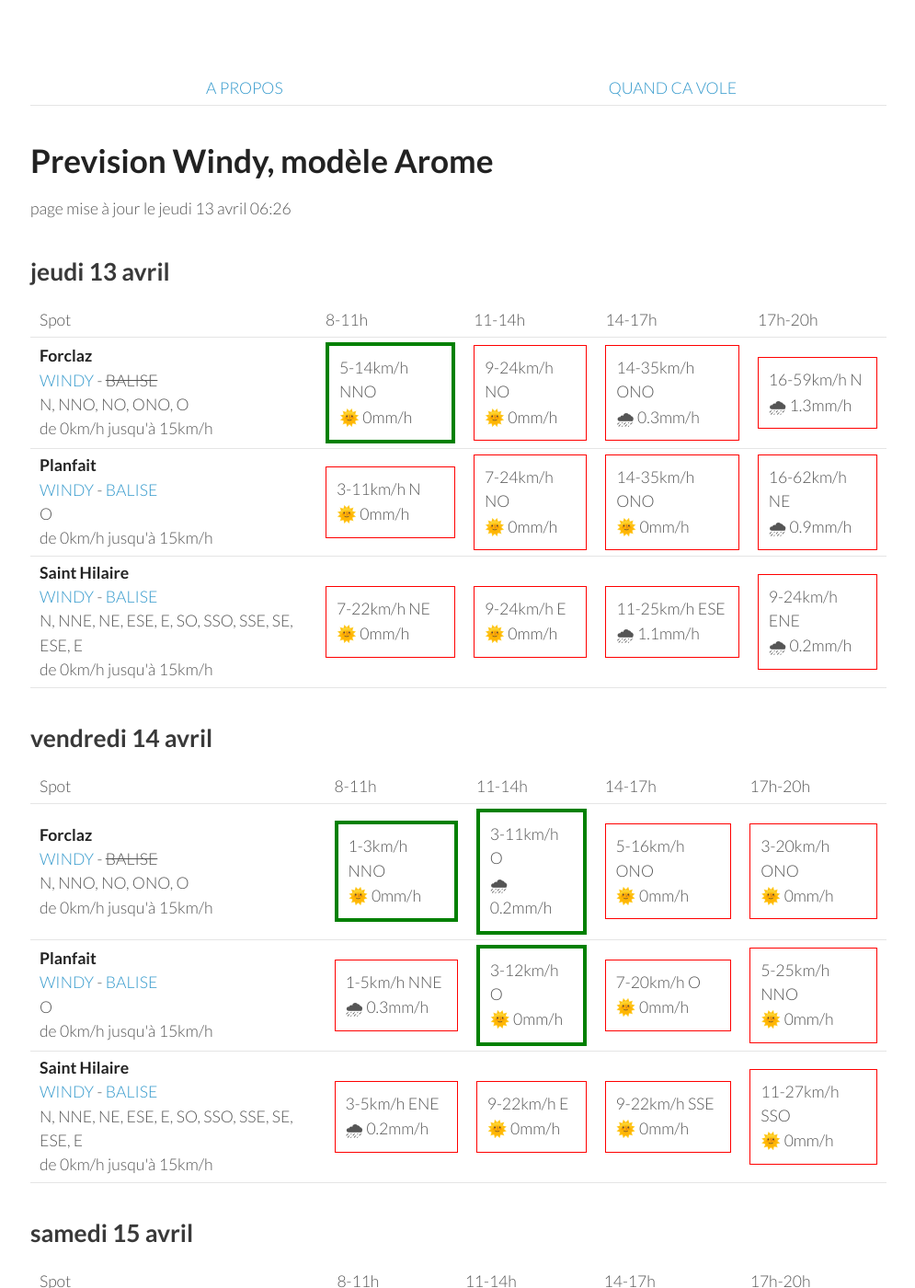
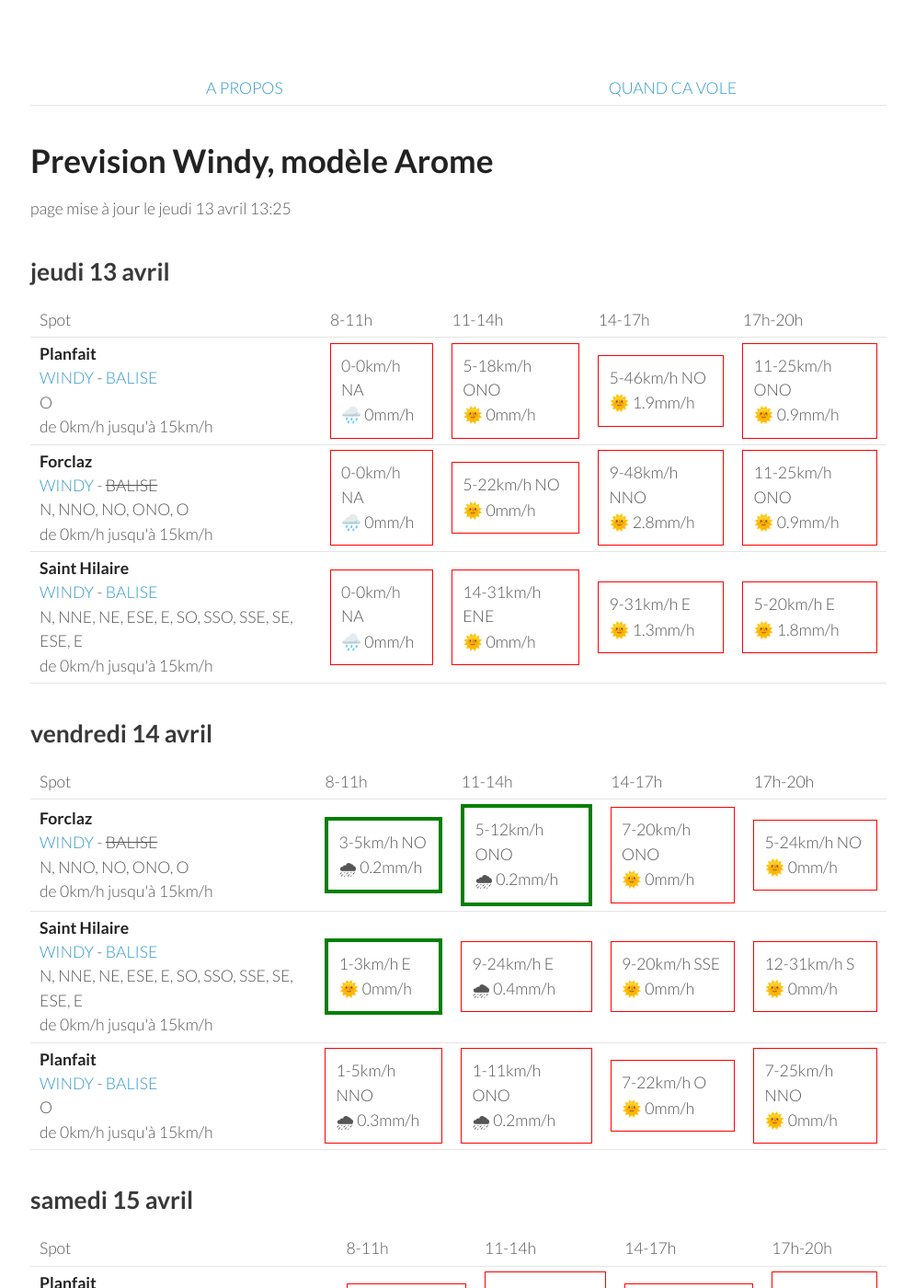
Before and after one commit to parapente-dans-le-nord/parapente-dans-le-nord.github.io, a Jekyll site: the page built from alpes_nord.markdown, in a window 1280 px wide and 1400 px high. Shown: the whole window at 92% size, without its empty margins (25-1020 px from the left). Built offline with Jekyll 4.4.1, drawn with Linux system fonts in a browser that asks for light colours; some of the changed text lies outside the part shown.

Commit message:
update index.markdown

```diff
--- a/alpes_nord.markdown
+++ b/alpes_nord.markdown
@@ -7,7 +7,7 @@ title:  "Tous les spots"
 {: .links}
 
 # Prevision Windy, modèle Arome
-page mise à jour le jeudi 13 avril 06:26
+page mise à jour le jeudi 13 avril 13:25
 
 ## jeudi 13 avril
 
@@ -22,33 +22,30 @@ page mise à jour le jeudi 13 avril 06:26
       <td>17h-20h</td>
     </tr>
 <tr>
-        <td><strong>Forclaz</strong><br><a href="https://windy.com/45.814/6.247?45.375,6.246,8,m:eVwaglz">WINDY</a> - <span class="no-balise"> BALISE </span><br> <span class="vent-favorable">N, NNO, NO, ONO, O</span><br><span class="force-vent">de 0km/h jusqu'à 15km/h</span> </td>
+        <td><strong>Planfait</strong><br><a href="https://windy.com/45.853/6.223?45.415,6.223,8">WINDY</a> - <span class=""><a href="https://www.openwindmap.org/PP496">BALISE</a> </span><br> <span class="vent-favorable">O</span><br><span class="force-vent">de 0km/h jusqu'à 15km/h</span> </td>
 
-            <td><div class="flyable"><p>5-14km/h NNO</p><p>🌞 0mm/h</p></div></td>
-            <td><div class="not-flyable"><p>9-24km/h NO</p><p>🌞 0mm/h</p></div></td>
-            <td><div class="not-flyable"><p>14-35km/h ONO</p><p>🌧 0.3mm/h</p></div></td>
-            <td><div class="not-flyable"><p>16-59km/h N</p><p>🌧 1.3mm/h</p></div></td>
-
+            <td><div class="not-flyable"><p>0-0km/h NA</p><p>🌧️ 0mm/h</p></div></td>
+            <td><div class="not-flyable"><p>5-18km/h ONO</p><p>🌞 0mm/h</p></div></td>
+            <td><div class="not-flyable"><p>5-46km/h NO</p><p>🌞 1.9mm/h</p></div></td>
+            <td><div class="not-flyable"><p>11-25km/h ONO</p><p>🌞 0.9mm/h</p></div></td>
 
     </tr>
 <tr>
-        <td><strong>Planfait</strong><br><a href="https://windy.com/45.853/6.223?45.415,6.223,8">WINDY</a> - <span class=""><a href="https://www.openwindmap.org/PP496">BALISE</a> </span><br> <span class="vent-favorable">O</span><br><span class="force-vent">de 0km/h jusqu'à 15km/h</span> </td>
+        <td><strong>Forclaz</strong><br><a href="https://windy.com/45.814/6.247?45.375,6.246,8,m:eVwaglz">WINDY</a> - <span class="no-balise"> BALISE </span><br> <span class="vent-favorable">N, NNO, NO, ONO, O</span><br><span class="force-vent">de 0km/h jusqu'à 15km/h</span> </td>
 
-            <td><div class="not-flyable"><p>3-11km/h N</p><p>🌞 0mm/h</p></div></td>
-            <td><div class="not-flyable"><p>7-24km/h NO</p><p>🌞 0mm/h</p></div></td>
-            <td><div class="not-flyable"><p>14-35km/h ONO</p><p>🌞 0mm/h</p></div></td>
-            <td><div class="not-flyable"><p>16-62km/h NE</p><p>🌧 0.9mm/h</p></div></td>
-
+            <td><div class="not-flyable"><p>0-0km/h NA</p><p>🌧️ 0mm/h</p></div></td>
+            <td><div class="not-flyable"><p>5-22km/h NO</p><p>🌞 0mm/h</p></div></td>
+            <td><div class="not-flyable"><p>9-48km/h NNO</p><p>🌞 2.8mm/h</p></div></td>
+            <td><div class="not-flyable"><p>11-25km/h ONO</p><p>🌞 0.9mm/h</p></div></td>
 
     </tr>
 <tr>
         <td><strong>Saint Hilaire</strong><br><a href="https://windy.com/45.307/5.888?45.087,5.889,9,m:eUFagkX">WINDY</a> - <span class=""><a href="http://www.balisemeteo.com/balise.php?idBalise=61">BALISE</a> </span><br> <span class="vent-favorable">N, NNE, NE, ESE, E, SO, SSO, SSE, SE, ESE, E</span><br><span class="force-vent">de 0km/h jusqu'à 15km/h</span> </td>
 
-            <td><div class="not-flyable"><p>7-22km/h NE</p><p>🌞 0mm/h</p></div></td>
-            <td><div class="not-flyable"><p>9-24km/h E</p><p>🌞 0mm/h</p></div></td>
-            <td><div class="not-flyable"><p>11-25km/h ESE</p><p>🌧 1.1mm/h</p></div></td>
-            <td><div class="not-flyable"><p>9-24km/h ENE</p><p>🌧 0.2mm/h</p></div></td>
-
+            <td><div class="not-flyable"><p>0-0km/h NA</p><p>🌧️ 0mm/h</p></div></td>
+            <td><div class="not-flyable"><p>14-31km/h ENE</p><p>🌞 0mm/h</p></div></td>
+            <td><div class="not-flyable"><p>9-31km/h E</p><p>🌞 1.3mm/h</p></div></td>
+            <td><div class="not-flyable"><p>5-20km/h E</p><p>🌞 1.8mm/h</p></div></td>
 
     </tr>
 
@@ -70,30 +67,30 @@ page mise à jour le jeudi 13 avril 06:26
 <tr>
         <td><strong>Forclaz</strong><br><a href="https://windy.com/45.814/6.247?45.375,6.246,8,m:eVwaglz">WINDY</a> - <span class="no-balise"> BALISE </span><br> <span class="vent-favorable">N, NNO, NO, ONO, O</span><br><span class="force-vent">de 0km/h jusqu'à 15km/h</span> </td>
 
-            <td><div class="flyable"><p>1-3km/h NNO</p><p>🌞 0mm/h</p></div></td>
-            <td><div class="flyable"><p>3-11km/h O</p><p>🌧 0.2mm/h</p></div></td>
-            <td><div class="not-flyable"><p>5-16km/h ONO</p><p>🌞 0mm/h</p></div></td>
-            <td><div class="not-flyable"><p>3-20km/h ONO</p><p>🌞 0mm/h</p></div></td>
+            <td><div class="flyable"><p>3-5km/h NO</p><p>🌧 0.2mm/h</p></div></td>
+            <td><div class="flyable"><p>5-12km/h ONO</p><p>🌧 0.2mm/h</p></div></td>
+            <td><div class="not-flyable"><p>7-20km/h ONO</p><p>🌞 0mm/h</p></div></td>
+            <td><div class="not-flyable"><p>5-24km/h NO</p><p>🌞 0mm/h</p></div></td>
+
+
+    </tr>
+<tr>
+        <td><strong>Saint Hilaire</strong><br><a href="https://windy.com/45.307/5.888?45.087,5.889,9,m:eUFagkX">WINDY</a> - <span class=""><a href="http://www.balisemeteo.com/balise.php?idBalise=61">BALISE</a> </span><br> <span class="vent-favorable">N, NNE, NE, ESE, E, SO, SSO, SSE, SE, ESE, E</span><br><span class="force-vent">de 0km/h jusqu'à 15km/h</span> </td>
+
+            <td><div class="flyable"><p>1-3km/h E</p><p>🌞 0mm/h</p></div></td>
+            <td><div class="not-flyable"><p>9-24km/h E</p><p>🌧 0.4mm/h</p></div></td>
+            <td><div class="not-flyable"><p>9-20km/h SSE</p><p>🌞 0mm/h</p></div></td>
+            <td><div class="not-flyable"><p>12-31km/h S</p><p>🌞 0mm/h</p></div></td>
 
 
     </tr>
 <tr>
         <td><strong>Planfait</strong><br><a href="https://windy.com/45.853/6.223?45.415,6.223,8">WINDY</a> - <span class=""><a href="https://www.openwindmap.org/PP496">BALISE</a> </span><br> <span class="vent-favorable">O</span><br><span class="force-vent">de 0km/h jusqu'à 15km/h</span> </td>
 
-            <td><div class="not-flyable"><p>1-5km/h NNE</p><p>🌧 0.3mm/h</p></div></td>
-            <td><div class="flyable"><p>3-12km/h O</p><p>🌞 0mm/h</p></div></td>
-            <td><div class="not-flyable"><p>7-20km/h O</p><p>🌞 0mm/h</p></div></td>
-            <td><div class="not-flyable"><p>5-25km/h NNO</p><p>🌞 0mm/h</p></div></td>
-
-
-    </tr>
-<tr>
-        <td><strong>Saint Hilaire</strong><br><a href="https://windy.com/45.307/5.888?45.087,5.889,9,m:eUFagkX">WINDY</a> - <span class=""><a href="http://www.balisemeteo.com/balise.php?idBalise=61">BALISE</a> </span><br> <span class="vent-favorable">N, NNE, NE, ESE, E, SO, SSO, SSE, SE, ESE, E</span><br><span class="force-vent">de 0km/h jusqu'à 15km/h</span> </td>
-
-            <td><div class="not-flyable"><p>3-5km/h ENE</p><p>🌧 0.2mm/h</p></div></td>
-            <td><div class="not-flyable"><p>9-22km/h E</p><p>🌞 0mm/h</p></div></td>
-            <td><div class="not-flyable"><p>9-22km/h SSE</p><p>🌞 0mm/h</p></div></td>
-            <td><div class="not-flyable"><p>11-27km/h SSO</p><p>🌞 0mm/h</p></div></td>
+            <td><div class="not-flyable"><p>1-5km/h NNO</p><p>🌧 0.3mm/h</p></div></td>
+            <td><div class="not-flyable"><p>1-11km/h ONO</p><p>🌧 0.2mm/h</p></div></td>
+            <td><div class="not-flyable"><p>7-22km/h O</p><p>🌞 0mm/h</p></div></td>
+            <td><div class="not-flyable"><p>7-25km/h NNO</p><p>🌞 0mm/h</p></div></td>
 
 
     </tr>
@@ -116,30 +113,30 @@ page mise à jour le jeudi 13 avril 06:26
 <tr>
         <td><strong>Planfait</strong><br><a href="https://windy.com/45.853/6.223?45.415,6.223,8">WINDY</a> - <span class=""><a href="https://www.openwindmap.org/PP496">BALISE</a> </span><br> <span class="vent-favorable">O</span><br><span class="force-vent">de 0km/h jusqu'à 15km/h</span> </td>
 
-            <td><div class="not-flyable"><p>5-25km/h SE</p><p>🌧 3.4mm/h</p></div></td>
-            <td><div class="not-flyable"><p>5-33km/h SSO</p><p>🌧 5mm/h</p></div></td>
-            <td><div class="not-flyable"><p>3-35km/h O</p><p>🌧 4.9mm/h</p></div></td>
-            <td><div class="not-flyable"><p>7-33km/h NO</p><p>🌧 2mm/h</p></div></td>
+            <td><div class="not-flyable"><p>5-24km/h SE</p><p>🌧 4mm/h</p></div></td>
+            <td><div class="not-flyable"><p>3-29km/h SSO</p><p>🌧 8mm/h</p></div></td>
+            <td><div class="not-flyable"><p>5-27km/h OSO</p><p>🌧 5mm/h</p></div></td>
+            <td><div class="not-flyable"><p>5-24km/h O</p><p>🌧 1.1mm/h</p></div></td>
 
 
     </tr>
 <tr>
         <td><strong>Saint Hilaire</strong><br><a href="https://windy.com/45.307/5.888?45.087,5.889,9,m:eUFagkX">WINDY</a> - <span class=""><a href="http://www.balisemeteo.com/balise.php?idBalise=61">BALISE</a> </span><br> <span class="vent-favorable">N, NNE, NE, ESE, E, SO, SSO, SSE, SE, ESE, E</span><br><span class="force-vent">de 0km/h jusqu'à 15km/h</span> </td>
 
-            <td><div class="not-flyable"><p>3-25km/h S</p><p>🌧 2.9mm/h</p></div></td>
-            <td><div class="not-flyable"><p>3-46km/h S</p><p>🌧 3.3mm/h</p></div></td>
-            <td><div class="not-flyable"><p>1-48km/h ONO</p><p>🌧 6mm/h</p></div></td>
-            <td><div class="not-flyable"><p>3-51km/h NNO</p><p>🌧 3.6mm/h</p></div></td>
+            <td><div class="not-flyable"><p>1-25km/h SSE</p><p>🌧 4.5mm/h</p></div></td>
+            <td><div class="not-flyable"><p>3-40km/h SO</p><p>🌧 8mm/h</p></div></td>
+            <td><div class="not-flyable"><p>1-40km/h NNO</p><p>🌧 6mm/h</p></div></td>
+            <td><div class="not-flyable"><p>1-31km/h N</p><p>🌧 2.8mm/h</p></div></td>
 
 
     </tr>
 <tr>
         <td><strong>Forclaz</strong><br><a href="https://windy.com/45.814/6.247?45.375,6.246,8,m:eVwaglz">WINDY</a> - <span class="no-balise"> BALISE </span><br> <span class="vent-favorable">N, NNO, NO, ONO, O</span><br><span class="force-vent">de 0km/h jusqu'à 15km/h</span> </td>
 
-            <td><div class="not-flyable"><p>5-25km/h SE</p><p>🌧 3.5mm/h</p></div></td>
-            <td><div class="not-flyable"><p>3-31km/h SSO</p><p>🌧 5mm/h</p></div></td>
-            <td><div class="not-flyable"><p>3-35km/h O</p><p>🌧 4.8mm/h</p></div></td>
-            <td><div class="not-flyable"><p>7-35km/h NO</p><p>🌧 1.7mm/h</p></div></td>
+            <td><div class="not-flyable"><p>3-24km/h ESE</p><p>🌧 3.8mm/h</p></div></td>
+            <td><div class="not-flyable"><p>1-29km/h SSO</p><p>🌧 8mm/h</p></div></td>
+            <td><div class="not-flyable"><p>3-27km/h O</p><p>🌧 6mm/h</p></div></td>
+            <td><div class="not-flyable"><p>5-25km/h O</p><p>🌧 1.1mm/h</p></div></td>
 
 
     </tr>
@@ -162,30 +159,30 @@ page mise à jour le jeudi 13 avril 06:26
 <tr>
         <td><strong>Saint Hilaire</strong><br><a href="https://windy.com/45.307/5.888?45.087,5.889,9,m:eUFagkX">WINDY</a> - <span class=""><a href="http://www.balisemeteo.com/balise.php?idBalise=61">BALISE</a> </span><br> <span class="vent-favorable">N, NNE, NE, ESE, E, SO, SSO, SSE, SE, ESE, E</span><br><span class="force-vent">de 0km/h jusqu'à 15km/h</span> </td>
 
-            <td><div class="not-flyable"><p>5-42km/h NNE</p><p>🌧 1mm/h</p></div></td>
-            <td><div class="not-flyable"><p>5-42km/h N</p><p>🌧 0.7mm/h</p></div></td>
+            <td><div class="not-flyable"><p>3-46km/h NNE</p><p>🌞 0mm/h</p></div></td>
+            <td><div class="not-flyable"><p>5-40km/h NNE</p><p>🌧 0.3mm/h</p></div></td>
+            <td><div class="not-flyable"><p>7-42km/h N</p><p>🌧 0.3mm/h</p></div></td>
             <td><div class="not-flyable"><p>7-44km/h N</p><p>🌧 0.4mm/h</p></div></td>
-            <td><div class="not-flyable"><p>7-50km/h NNE</p><p>🌧 0.6mm/h</p></div></td>
+
+
+    </tr>
+<tr>
+        <td><strong>Planfait</strong><br><a href="https://windy.com/45.853/6.223?45.415,6.223,8">WINDY</a> - <span class=""><a href="https://www.openwindmap.org/PP496">BALISE</a> </span><br> <span class="vent-favorable">O</span><br><span class="force-vent">de 0km/h jusqu'à 15km/h</span> </td>
+
+            <td><div class="not-flyable"><p>3-20km/h ONO</p><p>🌧 0.6mm/h</p></div></td>
+            <td><div class="not-flyable"><p>5-22km/h NO</p><p>🌧 0.6mm/h</p></div></td>
+            <td><div class="not-flyable"><p>7-25km/h NO</p><p>🌧 0.4mm/h</p></div></td>
+            <td><div class="not-flyable"><p>7-29km/h NNO</p><p>🌧 0.3mm/h</p></div></td>
 
 
     </tr>
 <tr>
         <td><strong>Forclaz</strong><br><a href="https://windy.com/45.814/6.247?45.375,6.246,8,m:eVwaglz">WINDY</a> - <span class="no-balise"> BALISE </span><br> <span class="vent-favorable">N, NNO, NO, ONO, O</span><br><span class="force-vent">de 0km/h jusqu'à 15km/h</span> </td>
 
-            <td><div class="not-flyable"><p>5-24km/h ONO</p><p>🌧 1.7mm/h</p></div></td>
-            <td><div class="not-flyable"><p>7-27km/h ONO</p><p>🌧 0.5mm/h</p></div></td>
-            <td><div class="not-flyable"><p>7-31km/h NNO</p><p>🌧 0.3mm/h</p></div></td>
-            <td><div class="not-flyable"><p>7-37km/h NNO</p><p>🌧 0.5mm/h</p></div></td>
-
-
-    </tr>
-<tr>
-        <td><strong>Planfait</strong><br><a href="https://windy.com/45.853/6.223?45.415,6.223,8">WINDY</a> - <span class=""><a href="https://www.openwindmap.org/PP496">BALISE</a> </span><br> <span class="vent-favorable">O</span><br><span class="force-vent">de 0km/h jusqu'à 15km/h</span> </td>
-
-            <td><div class="not-flyable"><p>5-24km/h NO</p><p>🌧 1.8mm/h</p></div></td>
-            <td><div class="not-flyable"><p>7-27km/h NO</p><p>🌧 0.5mm/h</p></div></td>
-            <td><div class="not-flyable"><p>9-33km/h NNO</p><p>🌧 0.2mm/h</p></div></td>
-            <td><div class="not-flyable"><p>9-37km/h NNO</p><p>🌧 0.4mm/h</p></div></td>
+            <td><div class="not-flyable"><p>3-22km/h O</p><p>🌧 0.6mm/h</p></div></td>
+            <td><div class="not-flyable"><p>5-22km/h ONO</p><p>🌧 0.7mm/h</p></div></td>
+            <td><div class="not-flyable"><p>7-25km/h NO</p><p>🌧 0.5mm/h</p></div></td>
+            <td><div class="not-flyable"><p>7-29km/h NNO</p><p>🌧 0.4mm/h</p></div></td>
 
 
     </tr>
@@ -208,19 +205,19 @@ page mise à jour le jeudi 13 avril 06:26
 <tr>
         <td><strong>Saint Hilaire</strong><br><a href="https://windy.com/45.307/5.888?45.087,5.889,9,m:eUFagkX">WINDY</a> - <span class=""><a href="http://www.balisemeteo.com/balise.php?idBalise=61">BALISE</a> </span><br> <span class="vent-favorable">N, NNE, NE, ESE, E, SO, SSO, SSE, SE, ESE, E</span><br><span class="force-vent">de 0km/h jusqu'à 15km/h</span> </td>
 
-            <td><div class="not-flyable"><p>3-33km/h NE</p><p>🌞 0mm/h</p></div></td>
-            <td><div class="not-flyable"><p>3-29km/h NNO</p><p>🌞 0mm/h</p></div></td>
-            <td><div class="not-flyable"><p>7-35km/h N</p><p>🌞 0mm/h</p></div></td>
-            <td><div class="not-flyable"><p>9-46km/h N</p><p>🌞 0mm/h</p></div></td>
+            <td><div class="not-flyable"><p>3-31km/h NNE</p><p>🌞 0mm/h</p></div></td>
+            <td><div class="not-flyable"><p>5-27km/h N</p><p>🌞 0mm/h</p></div></td>
+            <td><div class="not-flyable"><p>5-33km/h N</p><p>🌞 0mm/h</p></div></td>
+            <td><div class="not-flyable"><p>9-42km/h N</p><p>🌞 0mm/h</p></div></td>
 
 
     </tr>
 <tr>
         <td><strong>Forclaz</strong><br><a href="https://windy.com/45.814/6.247?45.375,6.246,8,m:eVwaglz">WINDY</a> - <span class="no-balise"> BALISE </span><br> <span class="vent-favorable">N, NNO, NO, ONO, O</span><br><span class="force-vent">de 0km/h jusqu'à 15km/h</span> </td>
 
-            <td><div class="not-flyable"><p>1-14km/h ENE</p><p>🌞 0mm/h</p></div></td>
-            <td><div class="not-flyable"><p>5-22km/h ONO</p><p>🌞 0mm/h</p></div></td>
-            <td><div class="not-flyable"><p>7-33km/h NO</p><p>🌞 0mm/h</p></div></td>
+            <td><div class="not-flyable"><p>1-16km/h NO</p><p>🌞 0mm/h</p></div></td>
+            <td><div class="not-flyable"><p>3-16km/h NO</p><p>🌞 0mm/h</p></div></td>
+            <td><div class="not-flyable"><p>5-27km/h NO</p><p>🌞 0mm/h</p></div></td>
             <td><div class="not-flyable"><p>7-35km/h NNO</p><p>🌞 0mm/h</p></div></td>
 
 
@@ -228,10 +225,10 @@ page mise à jour le jeudi 13 avril 06:26
 <tr>
         <td><strong>Planfait</strong><br><a href="https://windy.com/45.853/6.223?45.415,6.223,8">WINDY</a> - <span class=""><a href="https://www.openwindmap.org/PP496">BALISE</a> </span><br> <span class="vent-favorable">O</span><br><span class="force-vent">de 0km/h jusqu'à 15km/h</span> </td>
 
-            <td><div class="not-flyable"><p>3-14km/h NE</p><p>🌞 0mm/h</p></div></td>
-            <td><div class="not-flyable"><p>5-24km/h NO</p><p>🌞 0mm/h</p></div></td>
-            <td><div class="not-flyable"><p>9-33km/h NO</p><p>🌞 0mm/h</p></div></td>
-            <td><div class="not-flyable"><p>7-35km/h N</p><p>🌞 0mm/h</p></div></td>
+            <td><div class="not-flyable"><p>1-16km/h NNO</p><p>🌞 0mm/h</p></div></td>
+            <td><div class="not-flyable"><p>3-18km/h NNO</p><p>🌞 0mm/h</p></div></td>
+            <td><div class="not-flyable"><p>7-27km/h NNO</p><p>🌞 0mm/h</p></div></td>
+            <td><div class="not-flyable"><p>9-35km/h NNO</p><p>🌞 0mm/h</p></div></td>
 
 
     </tr>
@@ -239,3 +236,49 @@ page mise à jour le jeudi 13 avril 06:26
 </tbody>
 </table>
 {:/}
+## mardi 18 avril
+
+{::nomarkdown}
+<table>
+  <tbody>
+    <tr>
+      <td>Spot</td>
+      <td>8-11h</td>
+      <td>11-14h</td>
+      <td>14-17h</td>
+      <td>17h-20h</td>
+    </tr>
+<tr>
+        <td><strong>Saint Hilaire</strong><br><a href="https://windy.com/45.307/5.888?45.087,5.889,9,m:eUFagkX">WINDY</a> - <span class=""><a href="http://www.balisemeteo.com/balise.php?idBalise=61">BALISE</a> </span><br> <span class="vent-favorable">N, NNE, NE, ESE, E, SO, SSO, SSE, SE, ESE, E</span><br><span class="force-vent">de 0km/h jusqu'à 15km/h</span> </td>
+
+            <td><div class="flyable"><p>1-14km/h N</p><p>🌞 0mm/h</p></div></td>
+            <td><div class="not-flyable"><p>3-24km/h OSO</p><p>🌞 0mm/h</p></div></td>
+            <td><div class="not-flyable"><p>5-35km/h OSO</p><p>🌧 0.5mm/h</p></div></td>
+            <td><div class="not-flyable"><p>3-33km/h ONO</p><p>🌧 6mm/h</p></div></td>
+
+
+    </tr>
+<tr>
+        <td><strong>Planfait</strong><br><a href="https://windy.com/45.853/6.223?45.415,6.223,8">WINDY</a> - <span class=""><a href="https://www.openwindmap.org/PP496">BALISE</a> </span><br> <span class="vent-favorable">O</span><br><span class="force-vent">de 0km/h jusqu'à 15km/h</span> </td>
+
+            <td><div class="not-flyable"><p>3-14km/h E</p><p>🌞 0mm/h</p></div></td>
+            <td><div class="not-flyable"><p>3-18km/h ONO</p><p>🌞 0mm/h</p></div></td>
+            <td><div class="not-flyable"><p>5-29km/h NO</p><p>🌞 0mm/h</p></div></td>
+            <td><div class="not-flyable"><p>1-31km/h O</p><p>🌧 0.6mm/h</p></div></td>
+
+
+    </tr>
+<tr>
+        <td><strong>Forclaz</strong><br><a href="https://windy.com/45.814/6.247?45.375,6.246,8,m:eVwaglz">WINDY</a> - <span class="no-balise"> BALISE </span><br> <span class="vent-favorable">N, NNO, NO, ONO, O</span><br><span class="force-vent">de 0km/h jusqu'à 15km/h</span> </td>
+
+            <td><div class="not-flyable"><p>5-16km/h ESE</p><p>🌞 0mm/h</p></div></td>
+            <td><div class="not-flyable"><p>1-18km/h ONO</p><p>🌞 0mm/h</p></div></td>
+            <td><div class="not-flyable"><p>5-29km/h NO</p><p>🌞 0mm/h</p></div></td>
+            <td><div class="not-flyable"><p>1-29km/h SSO</p><p>🌧 0.8mm/h</p></div></td>
+
+
+    </tr>
+
+</tbody>
+</table>
+{:/}
```
